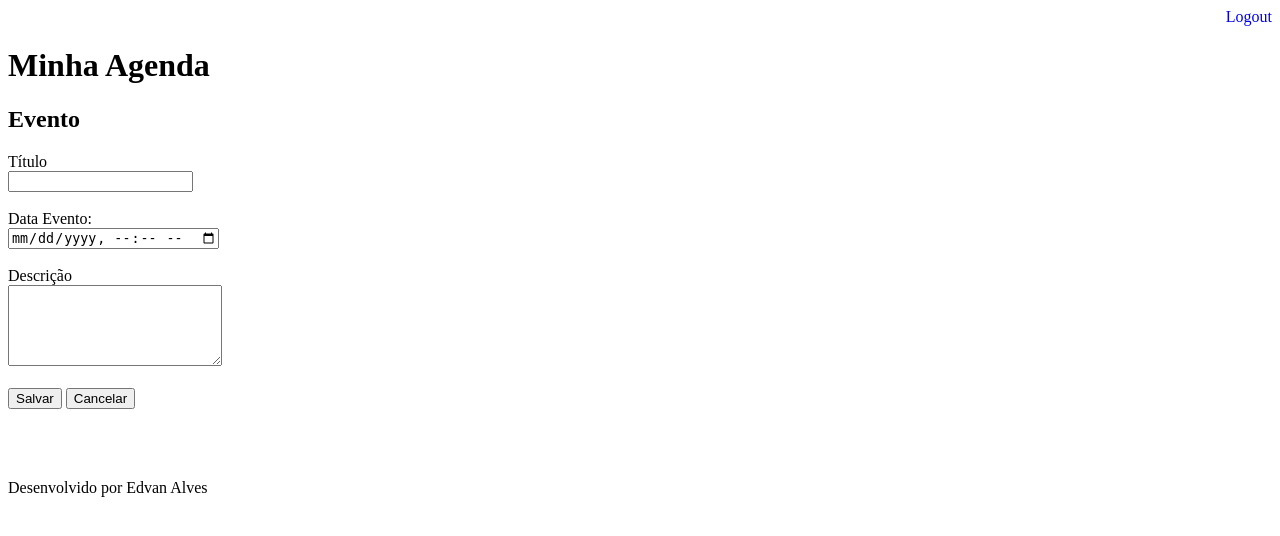
After one commit to edjesus01/agenda, a Django app: page /agenda/evento/ in a window 1280 px wide. The commit adds this page. Shown: the top 536 px of the page. Run offline with Django 5.2, Linux system fonts and the light colour scheme; a user stored in the database is signed in.

Commit message:
Incluído template para inserção de eventos da agenda. Incluído gitignore para ignorar os arquivos compilados

```diff
--- a/agenda/settings.py
+++ b/agenda/settings.py
@@ -37,7 +37,7 @@ INSTALLED_APPS = [
     'django.contrib.sessions',
     'django.contrib.messages',
     'django.contrib.staticfiles',
-    'core'
+    'core',
 ]
 
 MIDDLEWARE = [
@@ -121,3 +121,5 @@ STATIC_URL = 'static/'
 # https://docs.djangoproject.com/en/5.2/ref/settings/#default-auto-field
 
 DEFAULT_AUTO_FIELD = 'django.db.models.BigAutoField'
+
+APPEND_SLASH = False
--- a/agenda/urls.py
+++ b/agenda/urls.py
@@ -21,6 +21,10 @@ from django.views.generic import RedirectView
 urlpatterns = [
     path('admin/', admin.site.urls),
     path('agenda/', views.lista_eventos),
+    path('agenda/evento/',views.evento),
+
+    path('agenda/evento/submit/',views.submit_evento),
+
     path('', RedirectView.as_view (url='/agenda/')),
     path('login/', views.login_user),
     path('login/submit', views.submit_login),
--- a/core/views.py
+++ b/core/views.py
@@ -1,6 +1,8 @@
 #from http.client import responses
 
 from django.shortcuts import render, redirect
+from django.template.defaultfilters import title
+
 from core.models import Evento
 from  django.contrib.auth.decorators import login_required
 from django.contrib.auth import authenticate, login, logout
@@ -36,3 +38,21 @@ def lista_eventos(request):
     evento = Evento.objects.filter(usuario=usuario)
     dados = {'eventos': evento}
     return render(request, 'agenda.html',dados)
+
+@login_required(login_url='/login/')
+def evento(request):
+    return render(request, 'evento.html')
+
+@login_required(login_url='/login/')
+def submit_evento(request):
+    if request.POST:
+        titulo = request.POST.get('titulo')
+        data_evento = request.POST.get('data_evento')
+        descricao = request.POST.get('descricao')
+        usuario = request.user
+        Evento.objects.create(
+            titulo=titulo,
+            data_evento=data_evento,
+            descricao=descricao,
+            usuario=usuario)
+    return redirect('/')
--- a/templates/agenda.html
+++ b/templates/agenda.html
@@ -2,6 +2,9 @@
 
 {% block content %}
     <h2>Agendamentos</h2>
+    <a href="evento/">
+        <button type="button">Novo Evento</button>
+    </a>
     <ul style="font-size: 18px">
     {% for evento in eventos %}
         <li>{{ evento.titulo }} - {{ evento.get_data_evento }}</li>
--- /dev/null
+++ b/templates/evento.html
@@ -0,0 +1,30 @@
+{% extends 'model-page.html' %}
+
+{% block content %}
+<h2>Evento</h2>
+
+<form method="POST" action="/agenda/evento/submit/"> {% csrf_token %}
+
+    <label>Título</label>
+    <br>
+    <input type="text" name="titulo">
+    <br><br>
+    <label>Data Evento:</label>
+    <br>
+    <input type="datetime-local" name="data_evento">
+    <br><br>
+    <label>Descrição</label>
+    <br>
+    <textarea name="descricao" rows="5" cols="24"></textarea>
+    <br><br>
+    <button type="submit">Salvar</button>
+    <a href="/">
+        <button type="button">Cancelar</button>
+    </a>
+</form>
+
+    <br>
+    <br>
+    <br>
+
+{% endblock %}
--- a/templates/model-header.html
+++ b/templates/model-header.html
@@ -2,7 +2,7 @@
     <meta charset="UTF-8">
     <title>Agenda</title>
     <div align="right">
-        <a href="/logout">logout</a>
+        <a href="/logout" style="text-decoration: none;">Logout</a>
     </div>
 
     <h1>Minha Agenda</h1>
```
Also changed, not shown: db.sqlite3, 1 other file.
